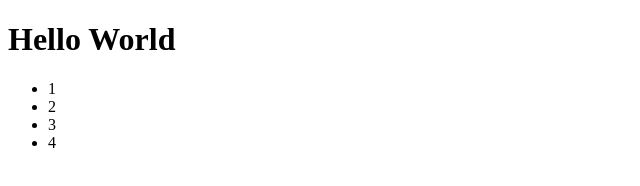
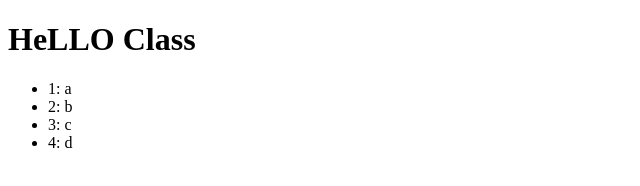
Before and after one commit to kkane106/example-git, a plain HTML site: page new.html in a window 1280 px wide. Shown: the whole page, without its empty margins (0-640 px from the left). Drawn offline with Linux system fonts and the light colour scheme.

Commit message:
made html file better

```diff
--- a/new.html
+++ b/new.html
@@ -2,15 +2,15 @@
 <html lang="en">
 <head>
   <meta charset="UTF-8">
-  <title>New</title>
+  <title>Banana</title>
 </head>
 <body>
-  <h1>Hello World</h1>
+  <h1>HeLLO Class</h1>
   <ul>
-    <li>1</li>
-    <li>2</li>
-    <li>3</li>
-    <li>4</li>
+    <li>1: a</li>
+    <li>2: b</li>
+    <li>3: c</li>
+    <li>4: d</li>
   </ul>
 </body>
 </html>
```
